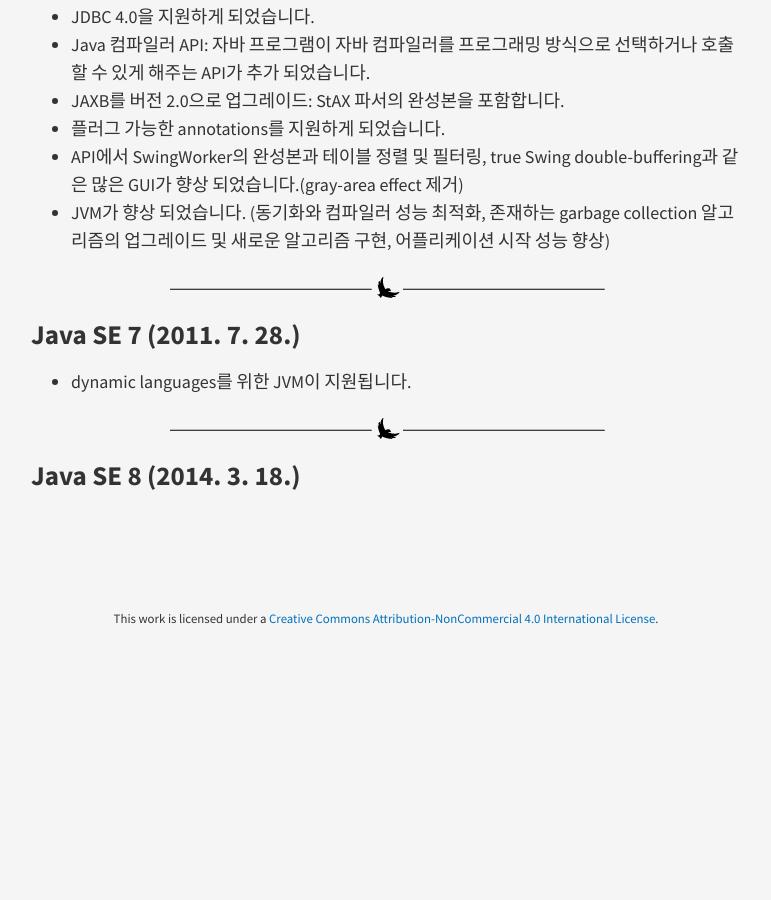
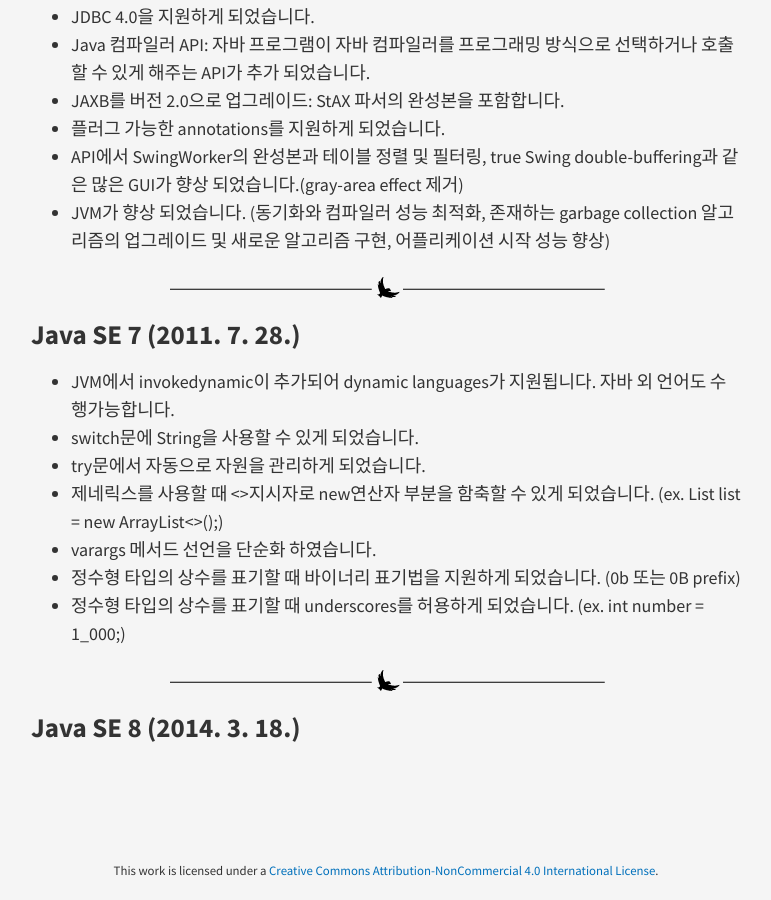
Before and after one commit to kimtu89/kimtu89.github.com, a Jekyll site: the page built from _posts/2015-02-15-jdk.md, in a window 1280 px wide and 900 px high, scrolled down 3072 px. Shown: the whole window, without its empty margins (254-1025 px from the left). Built offline with Jekyll 4.4.1, drawn with Linux system fonts in a browser that asks for light colours; nearby versions of some CDN libraries; Markdown is read by kramdown in place of the engine named in the settings; comment, search, counter and statistics services are not loaded; before the commit the page ends 3720 px from its top, so only the background shows below that.

Commit message:
Update 2015-02-15-jdk.md

```diff
--- a/_posts/2015-02-15-jdk.md
+++ b/_posts/2015-02-15-jdk.md
@@ -117,7 +117,13 @@ Java SE 6 (2006. 12. 11.)
 Java SE 7 (2011. 7. 28.)
 ---
 
-- dynamic languages를 위한 JVM이 지원됩니다.
+- JVM에서 invokedynamic이 추가되어 dynamic languages가 지원됩니다. 자바 외 언어도 수행가능합니다.
+- switch문에 String을 사용할 수 있게 되었습니다.
+- try문에서 자동으로 자원을 관리하게 되었습니다.
+- 제네릭스를 사용할 때 <>지시자로 new연산자 부분을 함축할 수 있게 되었습니다. (ex. List<String> list = new ArrayList<>();)
+- varargs 메서드 선언을 단순화 하였습니다.
+- 정수형 타입의 상수를 표기할 때 바이너리 표기법을 지원하게 되었습니다. (0b 또는 0B prefix)
+- 정수형 타입의 상수를 표기할 때 underscores를 허용하게 되었습니다. (ex. int number = 1_000;)
 
  ---
 
```
